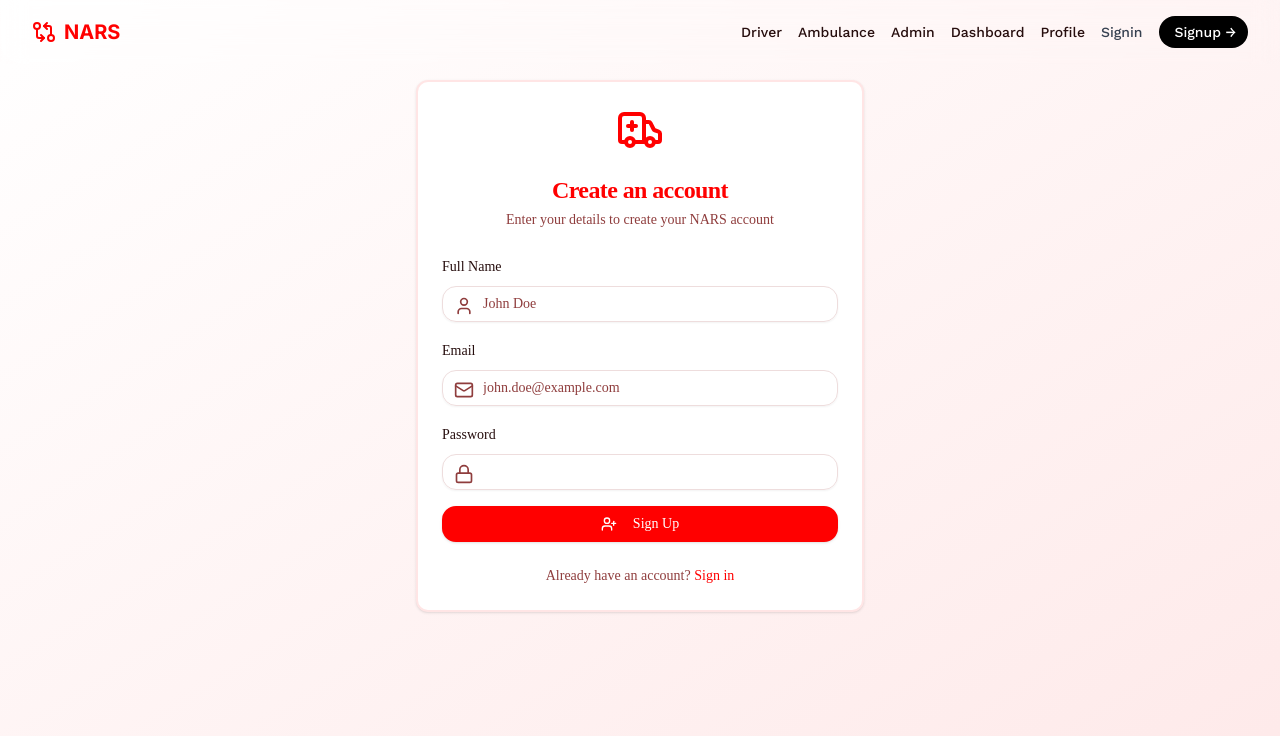
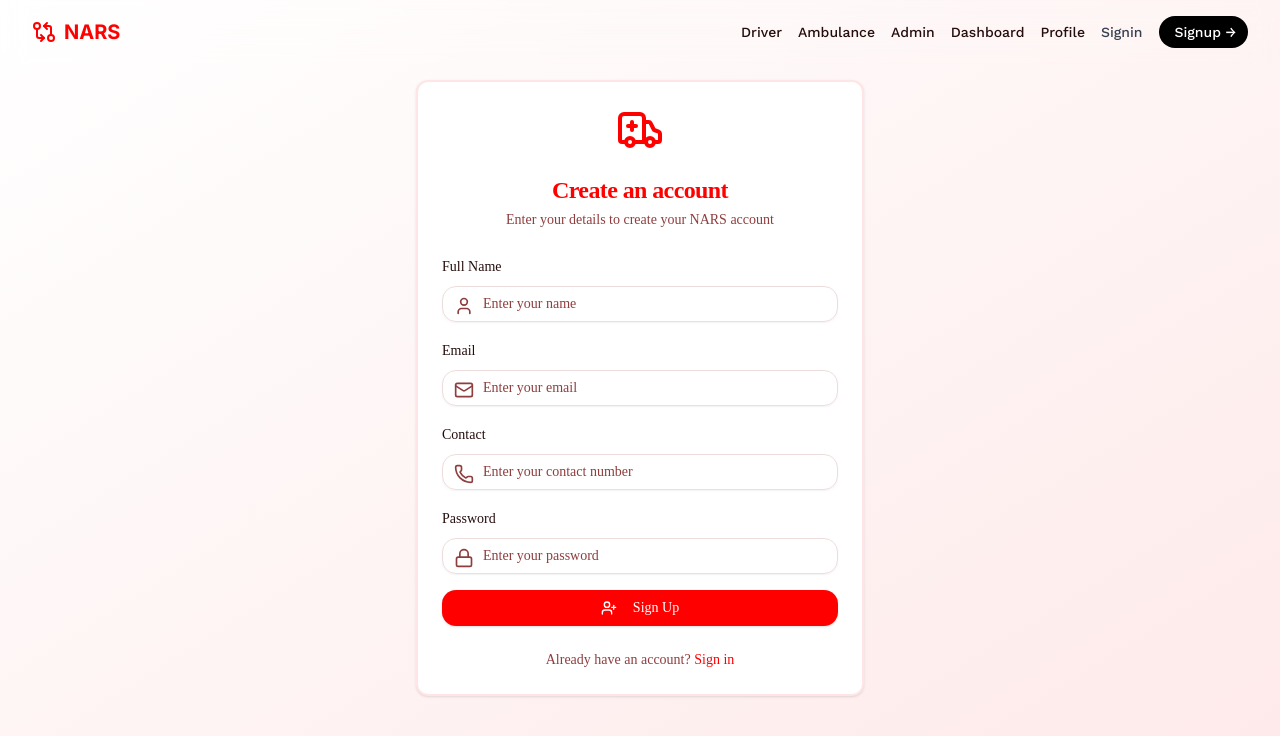
Before and after one commit to haleatus/NARS-FE, a Next.js app: page /signup in a window 1280 px wide. Shown: the top 736 px of the page. Built offline with nearby package versions, Linux system fonts and the light colour scheme.

Commit message:
update : made the signup funtionality

```diff
--- a/src/components/auth/signup-client.tsx
+++ b/src/components/auth/signup-client.tsx
@@ -1,3 +1,4 @@
+/* eslint-disable @typescript-eslint/no-explicit-any */
 "use client";
 
 import { useState } from "react";
@@ -13,18 +14,57 @@ import {
   CardHeader,
   CardTitle,
 } from "@/components/ui/card";
-import { Ambulance, UserPlus, Mail, Lock, User } from "lucide-react";
+import { Ambulance, UserPlus, Mail, Lock, User, Phone } from "lucide-react";
+import { useRouter } from "next/navigation";
+import { AuthErrorResponse } from "@/core/types/auth.interface";
+import { toast } from "sonner";
+import { userSignUp } from "@/app/actions/auth/user.action";
 
 export default function SignUpClient() {
+  const [fullname, setFullname] = useState("");
+  const [email, setEmail] = useState("");
+  const [contact, setContact] = useState("");
+  const [password, setPassword] = useState("");
   const [isLoading, setIsLoading] = useState(false);
+  const [errors, setErrors] = useState<{ [key: string]: string }>({});
+  const router = useRouter();
 
-  const handleSubmit = async (event: React.FormEvent<HTMLFormElement>) => {
-    event.preventDefault();
+  const handleSubmit = async (e: React.FormEvent) => {
+    e.preventDefault();
     setIsLoading(true);
-    // Simulate API call
-    await new Promise((resolve) => setTimeout(resolve, 1500));
-    setIsLoading(false);
-    // Handle sign-up logic here
+    setErrors({});
+
+    try {
+      const result = await userSignUp({
+        fullname,
+        contact,
+        email,
+        password,
+      });
+
+      if (result.success && result.data) {
+        toast.success("Signup successful! Redirecting...");
+        // Reset form
+        setFullname("");
+        setContact("");
+        setEmail("");
+        setPassword("");
+        // Redirect after a short delay
+        setTimeout(() => router.push("/signin"), 1000);
+      } else if (result.error) {
+        // Handle field-specific errors
+        const error = result.error as AuthErrorResponse;
+        setErrors({ message: error.message });
+
+        // Show error toast
+        toast.error(error.message);
+      }
+    } catch (error: any) {
+      console.log("Error in Signup Client : ", error);
+      toast.error("An unexpected error occurred. Please try again.");
+    } finally {
+      setIsLoading(false);
+    }
   };
 
   return (
@@ -44,14 +84,23 @@ export default function SignUpClient() {
         <CardContent>
           <form onSubmit={handleSubmit}>
             <div className="space-y-4">
+              {errors.message && (
+                <p className="text-red-500 text-sm mt-1">{errors.message}</p>
+              )}
               <div className="space-y-2">
-                <Label htmlFor="name">Full Name</Label>
+                <Label htmlFor="fullname">Full Name</Label>
                 <div className="relative">
                   <Input
                     id="name"
-                    placeholder="John Doe"
+                    type="text"
+                    value={fullname}
+                    onChange={(e) => setFullname(e.target.value)}
                     required
-                    className="pl-10"
+                    disabled={isLoading}
+                    className={
+                      errors.message ? "border-red-500 pl-10" : "pl-10"
+                    }
+                    placeholder="Enter your name"
                   />
                   <User className="absolute left-3 top-2.5 h-5 w-5 text-muted-foreground" />
                 </div>
@@ -62,11 +111,34 @@ export default function SignUpClient() {
                   <Input
                     id="email"
                     type="email"
-                    placeholder="john.doe@example.com"
+                    value={email}
+                    onChange={(e) => setEmail(e.target.value)}
                     required
-                    className="pl-10"
+                    disabled={isLoading}
+                    className={
+                      errors.message ? "border-red-500 pl-10" : "pl-10"
+                    }
+                    placeholder="Enter your email"
                   />
                   <Mail className="absolute left-3 top-2.5 h-5 w-5 text-muted-foreground" />
+                </div>
+              </div>
+              <div className="space-y-2">
+                <Label htmlFor="contact">Contact</Label>
+                <div className="relative">
+                  <Input
+                    id="contact"
+                    type="text"
+                    value={contact}
+                    onChange={(e) => setContact(e.target.value)}
+                    required
+                    disabled={isLoading}
+                    className={
+                      errors.message ? "border-red-500 pl-10" : "pl-10"
+                    }
+                    placeholder="Enter your contact number"
+                  />
+                  <Phone className="absolute left-3 top-2.5 h-5 w-5 text-muted-foreground" />
                 </div>
               </div>
               <div className="space-y-2">
@@ -75,8 +147,14 @@ export default function SignUpClient() {
                   <Input
                     id="password"
                     type="password"
+                    value={password}
+                    onChange={(e) => setPassword(e.target.value)}
                     required
-                    className="pl-10"
+                    disabled={isLoading}
+                    className={
+                      errors.message ? "border-red-500 pl-10" : " pl-10"
+                    }
+                    placeholder="Enter your password"
                   />
                   <Lock className="absolute left-3 top-2.5 h-5 w-5 text-muted-foreground" />
                 </div>
```
